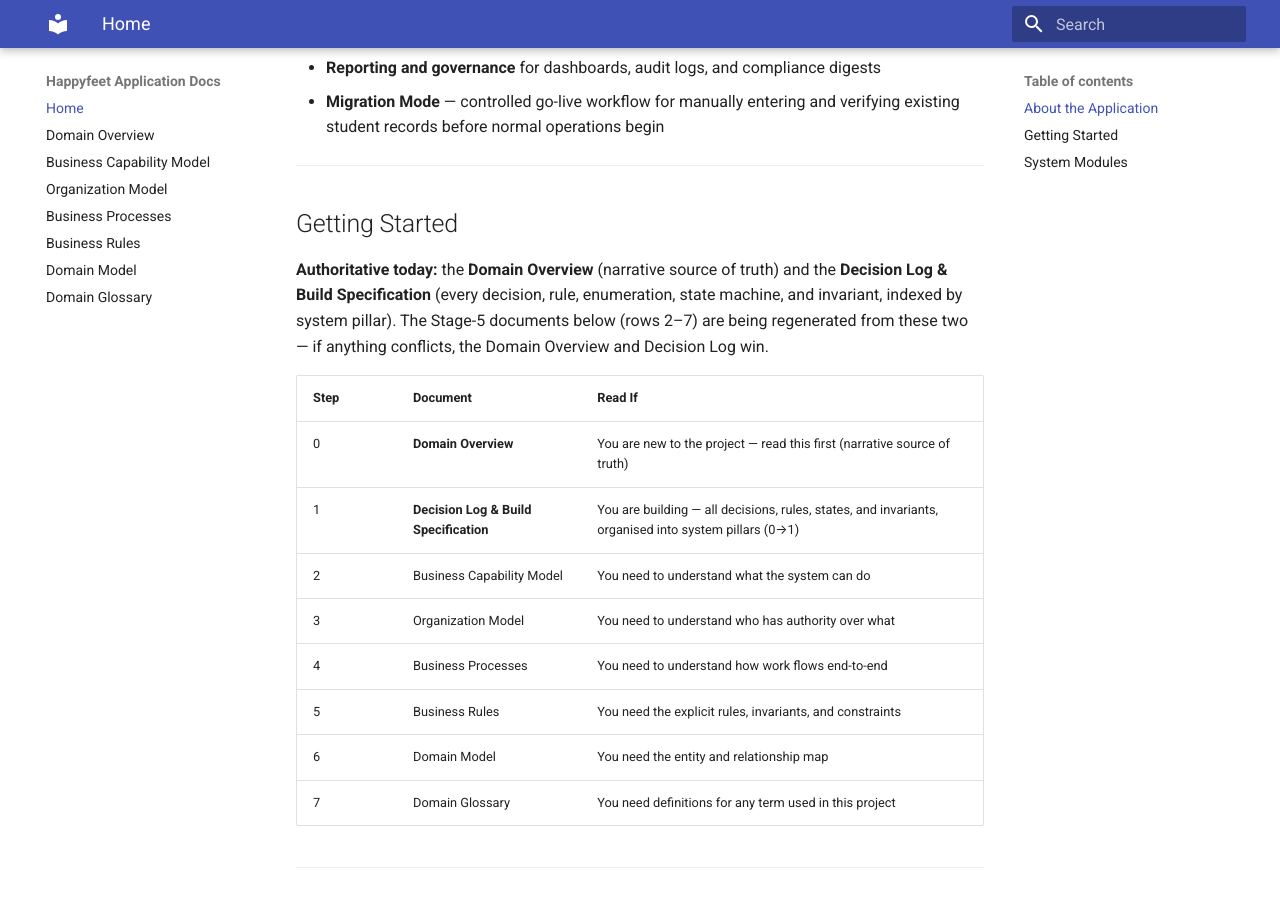
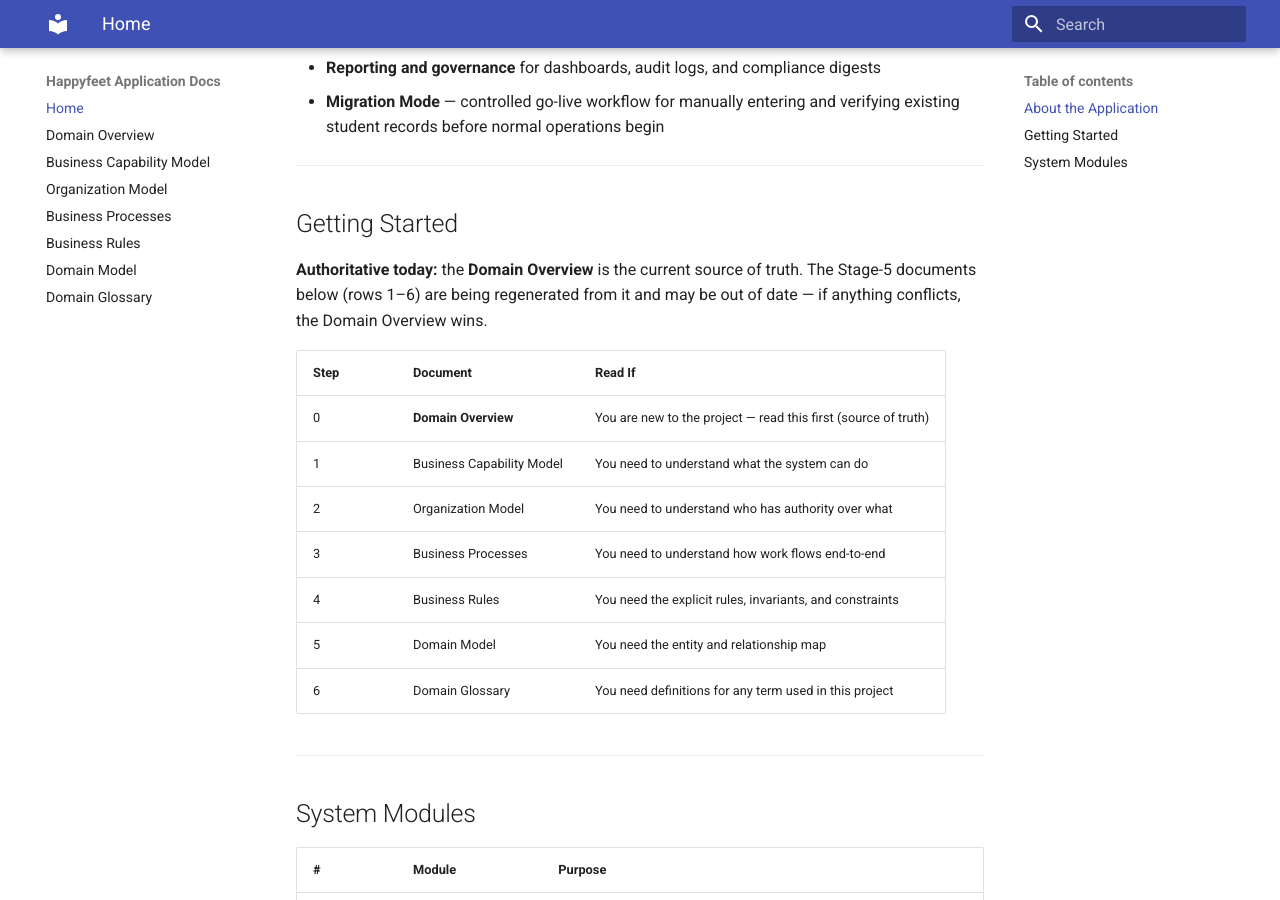
Before and after one commit to Deepakkrishna-tech/Happyfeet-Application-Documents, an MkDocs documentation site: the page built from docs/index.md, in a window 1280 px wide and 900 px high, scrolled down 1051 px. Built offline with MkDocs 1.6.1 and Material for MkDocs 9.7.7, drawn with Linux system fonts in a browser that asks for light colours; some of the changed text lies outside the part shown.

Commit message:
docs: keep index.md stakeholder-only — remove build-spec references
- remove Decision Log row from Getting Started (renumber 0–6)
- drop Decision Log mention from the authoritative note (keep staleness caveat)
- remove developer-facing bounded-context footnote

Co-Authored-By: Claude Opus 4.8 <noreply@anthropic.com>

```diff
--- a/docs/index.md
+++ b/docs/index.md
@@ -51,18 +51,17 @@ distinct slice of the school's operations:
 
 ## Getting Started
 
-**Authoritative today:** the **Domain Overview** (narrative source of truth) and the **Decision Log & Build Specification** (every decision, rule, enumeration, state machine, and invariant, indexed by system pillar). The Stage-5 documents below (rows 2–7) are being regenerated from these two — if anything conflicts, the Domain Overview and Decision Log win.
+**Authoritative today:** the **Domain Overview** is the current source of truth. The Stage-5 documents below (rows 1–6) are being regenerated from it and may be out of date — if anything conflicts, the Domain Overview wins.
 
 | Step | Document | Read If |
 |---|---|---|
-| 0 | **Domain Overview** | You are new to the project — read this first (narrative source of truth) |
-| 1 | **Decision Log & Build Specification** | You are building — all decisions, rules, states, and invariants, organised into system pillars (0→1) |
-| 2 | Business Capability Model | You need to understand what the system can do |
-| 3 | Organization Model | You need to understand who has authority over what |
-| 4 | Business Processes | You need to understand how work flows end-to-end |
-| 5 | Business Rules | You need the explicit rules, invariants, and constraints |
-| 6 | Domain Model | You need the entity and relationship map |
-| 7 | Domain Glossary | You need definitions for any term used in this project |
+| 0 | **Domain Overview** | You are new to the project — read this first (source of truth) |
+| 1 | Business Capability Model | You need to understand what the system can do |
+| 2 | Organization Model | You need to understand who has authority over what |
+| 3 | Business Processes | You need to understand how work flows end-to-end |
+| 4 | Business Rules | You need the explicit rules, invariants, and constraints |
+| 5 | Domain Model | You need the entity and relationship map |
+| 6 | Domain Glossary | You need definitions for any term used in this project |
 
 ---
 
@@ -86,5 +85,3 @@ distinct slice of the school's operations:
 | M14 | Reporting & Governance | Role-filtered dashboards, CSV exports, audit log, governance log, monthly digest |
 | M15 | Daily Care Log | Per-child structured daily records — meals, naps, activities, health checks — as the primary parent engagement channel |
 | M16 | Migration Mode | Controlled go-live data entry workflow; entry/exit state per branch; suppresses automated workflows until Branch Admin confirms readiness |
-
-> The 16 modules above are a **capability catalog**. For data-ownership boundaries they resolve to ~12 bounded contexts, with Migration Mode as a cross-cutting state — see the System Pillars index and Bounded-Context Map in the **Decision Log & Build Specification**.
```
